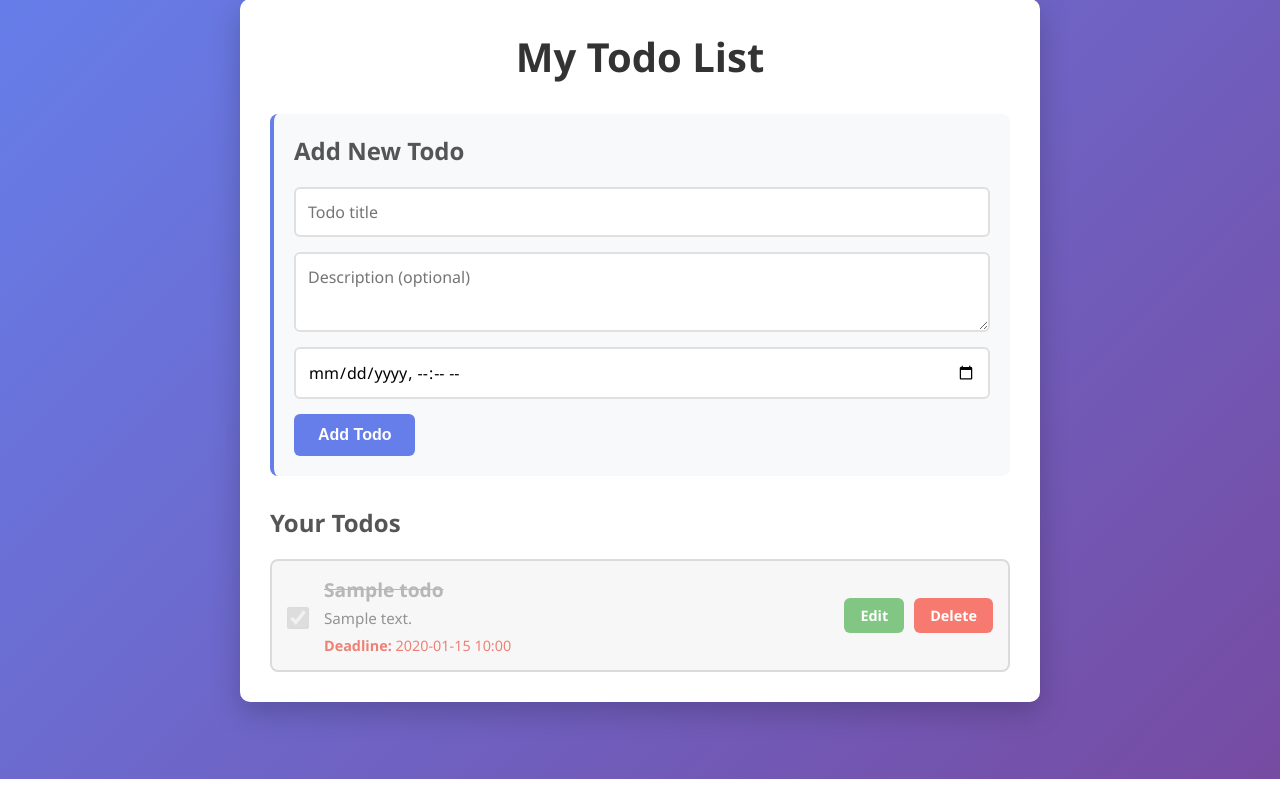
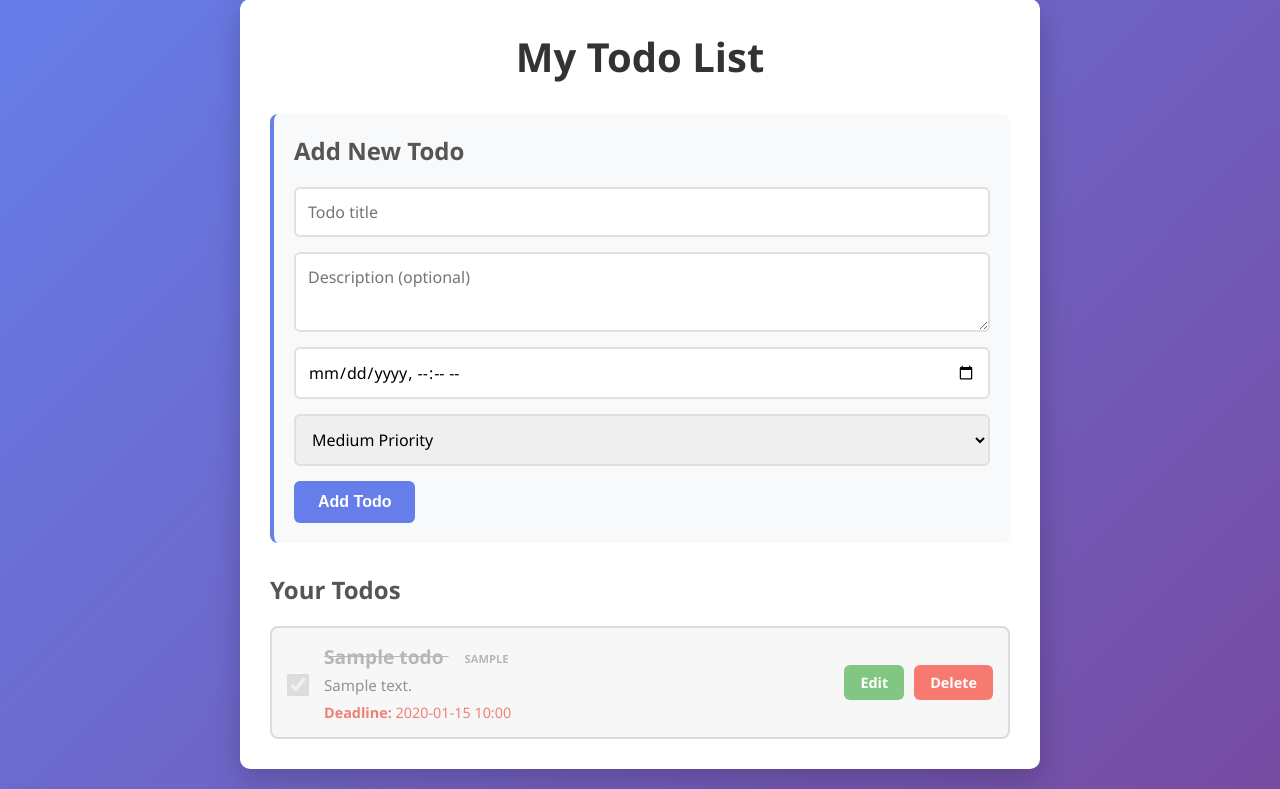
Before and after one commit to rakeshk24/todo-app, a Flask app: page / in a window 1280 px wide. Shown: the part 21-810 px from the top of the page. Run offline with Flask 3, Linux system fonts and the light colour scheme; tables that the repository leaves empty hold one stand-in row (values such as "Sample post").

Commit message:
add priority field to todos

```diff
--- a/app.py
+++ b/app.py
@@ -1,5 +1,6 @@
 from flask import Flask, render_template, request, redirect, url_for, jsonify
 from flask_sqlalchemy import SQLAlchemy
+from sqlalchemy import text
 from datetime import datetime
 import os
 
@@ -22,6 +23,7 @@ class Todo(db.Model):
     description = db.Column(db.Text)
     deadline = db.Column(db.DateTime)
     completed = db.Column(db.Boolean, default=False)
+    priority = db.Column(db.String(10), nullable=False, default='medium')
     created_at = db.Column(db.DateTime, default=datetime.utcnow)
 
     def to_dict(self):
@@ -31,12 +33,19 @@ class Todo(db.Model):
             'description': self.description,
             'deadline': self.deadline.strftime('%Y-%m-%d %H:%M') if self.deadline else None,
             'completed': self.completed,
+            'priority': self.priority,
             'created_at': self.created_at.strftime('%Y-%m-%d %H:%M')
         }
 
-# Create tables
+# Create tables and migrate existing DBs
 with app.app_context():
     db.create_all()
+    with db.engine.connect() as conn:
+        try:
+            conn.execute(text('ALTER TABLE todo ADD COLUMN priority VARCHAR(10) NOT NULL DEFAULT "medium"'))
+            conn.commit()
+        except Exception:
+            pass  # column already exists
 
 # Routes
 @app.route('/')
@@ -49,6 +58,7 @@ def add_todo():
     title = request.form.get('title')
     description = request.form.get('description')
     deadline = request.form.get('deadline')
+    priority = request.form.get('priority', 'medium')
 
     if not title:
         return redirect(url_for('index'))
@@ -68,7 +78,7 @@ def add_todo():
     else:
         deadline_obj = datetime.strptime(get_today_date(), '%Y-%m-%d')
 
-    new_todo = Todo(title=title, description=description, deadline=deadline_obj)
+    new_todo = Todo(title=title, description=description, deadline=deadline_obj, priority=priority)
     db.session.add(new_todo)
     db.session.commit()
 
@@ -105,6 +115,7 @@ def edit_todo(todo_id):
         else:
             todo.deadline = None
 
+        todo.priority = request.form.get('priority', todo.priority)
         db.session.commit()
         return redirect(url_for('index'))
 
--- a/static/style.css
+++ b/static/style.css
@@ -221,6 +221,33 @@ textarea.input-field {
     font-size: 1.1em;
 }
 
+/* Priority Badges */
+.priority-badge {
+    display: inline-block;
+    padding: 2px 8px;
+    border-radius: 10px;
+    font-size: 0.7rem;
+    font-weight: 600;
+    text-transform: uppercase;
+    margin-left: 8px;
+    vertical-align: middle;
+}
+
+.priority-low {
+    background: #d4edda;
+    color: #155724;
+}
+
+.priority-medium {
+    background: #fff3cd;
+    color: #856404;
+}
+
+.priority-high {
+    background: #f8d7da;
+    color: #721c24;
+}
+
 /* Responsive Design */
 @media (max-width: 600px) {
     .container {
--- a/templates/edit.html
+++ b/templates/edit.html
@@ -31,6 +31,11 @@
                     class="input-field"
                     value="{% if todo.deadline %}{{ todo.deadline.strftime('%Y-%m-%dT%H:%M') }}{% endif %}"
                 />
+                <select name="priority" class="input-field">
+                    <option value="low" {% if todo.priority == 'low' %}selected{% endif %}>Low Priority</option>
+                    <option value="medium" {% if todo.priority == 'medium' %}selected{% endif %}>Medium Priority</option>
+                    <option value="high" {% if todo.priority == 'high' %}selected{% endif %}>High Priority</option>
+                </select>
                 <div class="button-group">
                     <button type="submit" class="btn btn-primary">Save Changes</button>
                     <a href="{{ url_for('index') }}" class="btn btn-secondary">Cancel</a>
--- a/templates/index.html
+++ b/templates/index.html
@@ -31,6 +31,11 @@
                     name="deadline"
                     class="input-field"
                 />
+                <select name="priority" class="input-field">
+                    <option value="low">Low Priority</option>
+                    <option value="medium" selected>Medium Priority</option>
+                    <option value="high">High Priority</option>
+                </select>
                 <button type="submit" class="btn btn-primary">Add Todo</button>
             </form>
         </div>
@@ -51,7 +56,10 @@
                                     />
                                 </a>
                                 <div class="todo-text">
-                                    <h3 class="todo-title">{{ todo.title }}</h3>
+                                    <h3 class="todo-title">
+                                        {{ todo.title }}
+                                        <span class="priority-badge priority-{{ todo.priority }}">{{ todo.priority }}</span>
+                                    </h3>
                                     {% if todo.description %}
                                         <p class="todo-description">{{ todo.description }}</p>
                                     {% endif %}
```
